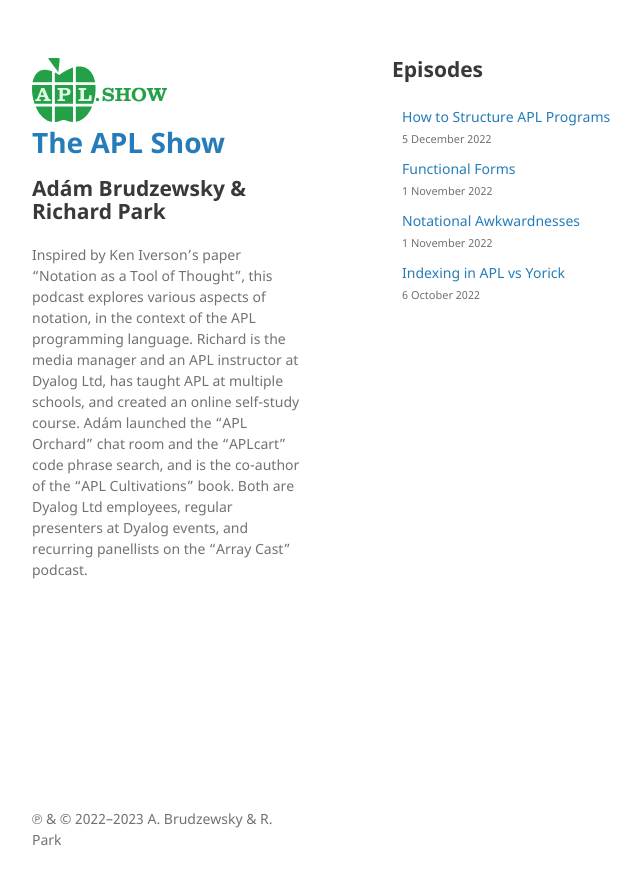
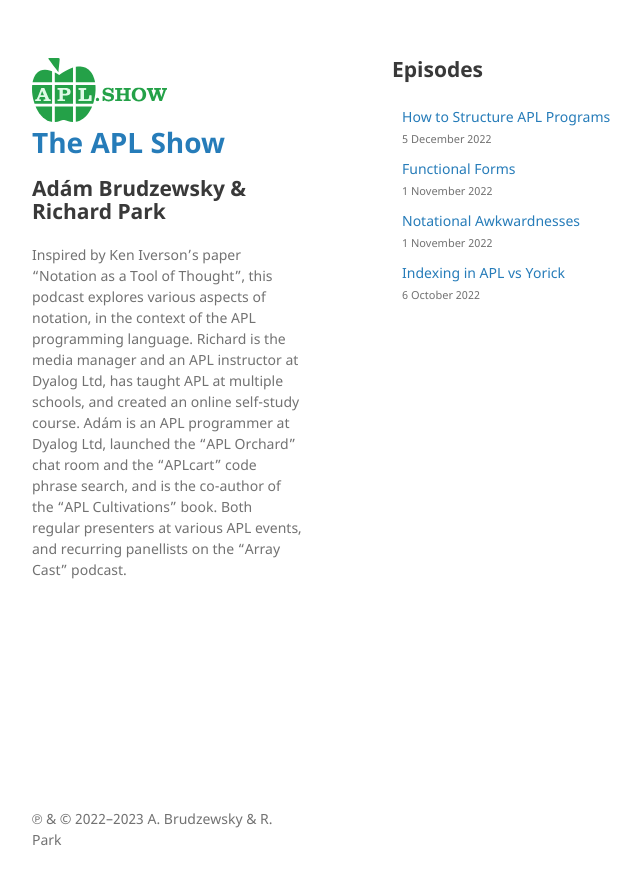
Before and after one commit to abrudz/apl.show, a Jekyll site: the page built from index.md, in a window 1280 px wide. Shown: the top 885 px of the page, without its empty margins (178-819 px from the left). Built offline with Jekyll 4.4.1, drawn with Linux system fonts in a browser that asks for light colours.

Commit message:
phrasing

```diff
--- a/_config.yml
+++ b/_config.yml
@@ -1,5 +1,5 @@
 title: The APL Show
-description: Inspired by Ken Iverson’s paper “Notation as a Tool of Thought”, this podcast explores various aspects of notation, in the context of the APL programming language. Richard is the media manager and an APL instructor at Dyalog Ltd, has taught APL at multiple schools, and created an online self-study course. Adám launched the “APL Orchard” chat room and the “APLcart” code phrase search, and is the co-author of the “APL Cultivations” book. Both are Dyalog Ltd employees, regular presenters at Dyalog events, and recurring panellists on the “Array Cast” podcast.
+description: Inspired by Ken Iverson’s paper “Notation as a Tool of Thought”, this podcast explores various aspects of notation, in the context of the APL programming language. Richard is the media manager and an APL instructor at Dyalog Ltd, has taught APL at multiple schools, and created an online self-study course. Adám is an APL programmer at Dyalog Ltd, launched the “APL Orchard” chat room and the “APLcart” code phrase search, and is the co-author of the “APL Cultivations” book. Both regular presenters at various APL events, and recurring panellists on the “Array Cast” podcast.
 author: Adám Brudzewsky & Richard Park
 email: contact@apl.show
 lang: en
```
